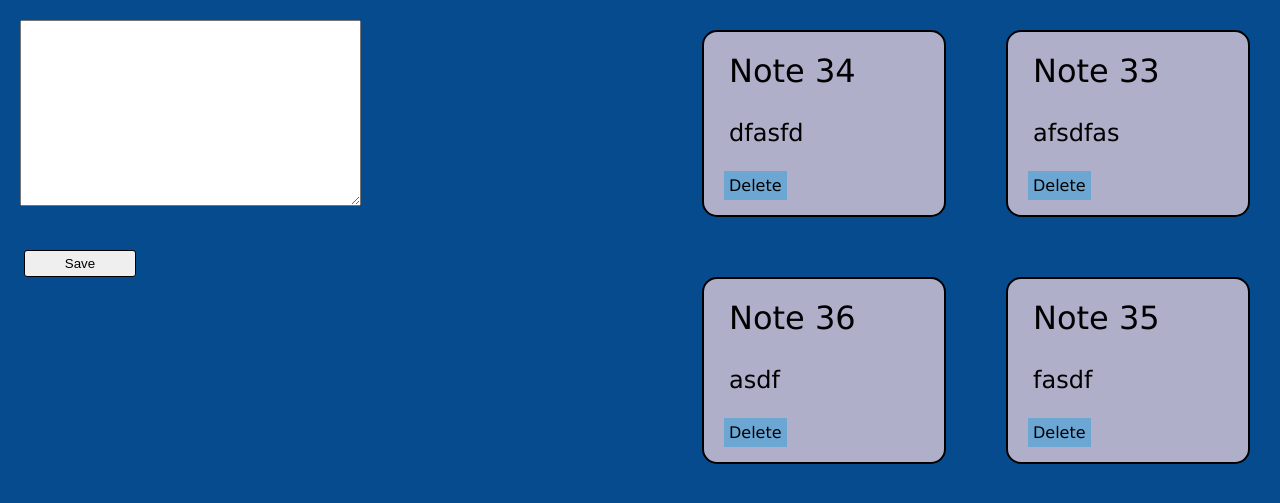
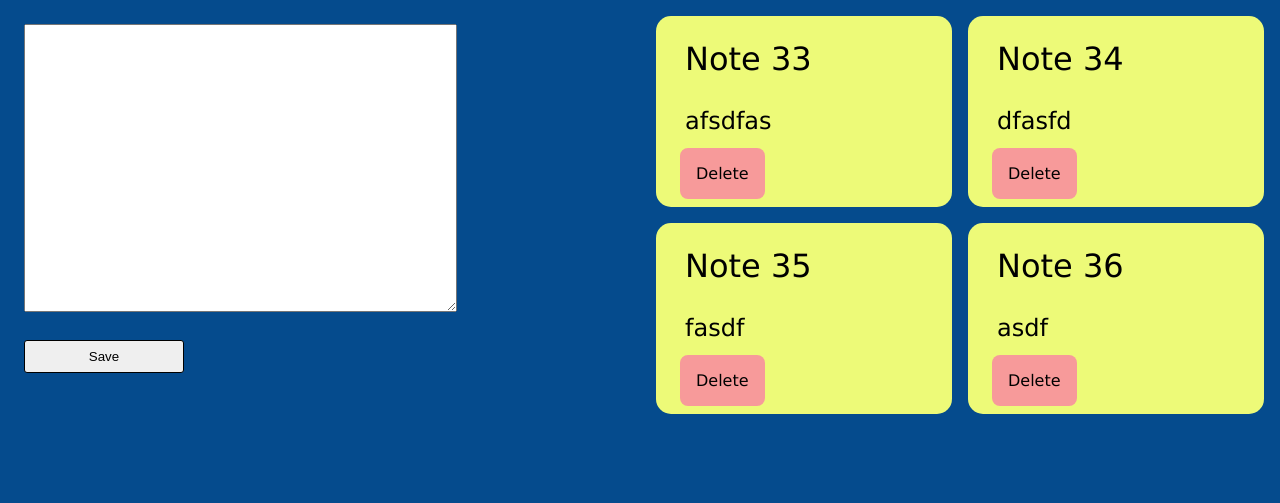
Before and after one commit to EduardYan/python-notes-app, a Flask app: page / in a window 1280 px wide. Shown: the part 120-623 px from the top of the page. Run offline with Flask 3, Linux system fonts and the light colour scheme; data comes from the database, SQL or seed files in the repository; both versions use the stored data as it was after the commit.

Commit message:
Some changes and this version i like

```diff
--- a/app.py
+++ b/app.py
@@ -23,6 +23,7 @@
   notes_list = db.select(SELECT_QUERY)
   db.close()
 
+  # to index.html pass the notes lis of the database for show it
   return render_template('index.html', notes_list = notes_list)
 
 @app.route('/about')
@@ -51,7 +52,7 @@
   db.insert(INSERT_QUERY.format(content = note.content))
   db.close()
 
-  flash(f'Note Added Successfully.')
+  flash('Note Added Successfully.')
 
   # redirecting to home
   return redirect(url_for('home'))
--- a/static/css/main.css
+++ b/static/css/main.css
@@ -1,3 +1,8 @@
+/*
+  These styles are for
+  the home page.
+*/
+
 html {
   font-family: Verdana, Geneva, Tahoma, sans-serif;
 }
@@ -26,6 +31,7 @@
   font-size: 3rem;
   text-decoration: none;
   color: white;
+  transition: color 0.3s ease;
 }
 
 #title-navigation {
@@ -51,39 +57,51 @@
 }
 
 .container {
-  display: flex;
+  display: grid;
+  grid-template-columns: 50% 50%;
 }
 
-#text {
+.container form {
+  margin: 1.5rem;
+}
+
+.container form textarea {
   font-size: 15px;
   font-family: Verdana, Geneva, Tahoma, sans-serif;
+  padding: 0.5rem;
 }
 
-#save-button {
-  padding: 5px;
-  margin: 1.5rem;
+.container form button {
+  margin: 1.5rem 0;
+  padding: 0.5rem 1.5rem;
   border: 1px black solid;
   border-radius: 3px;
-  width: 7rem;
+  width: 10rem;
 }
 
-#save-button:hover {
+.container form button:hover {
   cursor: pointer;
   background-color: #aaa;
 }
 
+#notes-view {
+  padding: 0;
+  margin: 0.5em;
+  display: grid;
+  grid-template-columns: 50% 50%;
+}
+
 .note {
-  float: right;
-  margin: 30px;
-  border: 2px black solid;
+  transition: box-shadow 0.3s ease;
   border-radius: 15px;
-  padding: 20px;
-  width: 200px;
-  background-color: #afafca;
+  margin: 0.5em;
+  padding: 1.5em;
+  background-color: #edfa78;
 }
 
 .note:hover {
-  background-color: #afb4f0;
+  background-color: #c9cefcaf;
+  box-shadow: 0.5rem 0.1rem #aaa;
 }
 
 .title-note {
@@ -102,16 +120,16 @@
 
 
 .delete-link {
-  width: 100%;
   text-decoration: none;
-  border: 1px black ,fsolid;
-  background-color: #6CA7D3;
-  padding: 5px;
+  background-color: #f79a9a;
+  padding: 1rem;
   color: black;
+  border-radius: 0.5rem;
 }
 
 .delete-link:hover {
   background-color: rgb(142, 203, 231);
+  background-color: #f17171;
 }
 
 #no-notes {
@@ -120,13 +138,3 @@
   font-size: 2em;
   margin-left: 500px;
 }
-
-#text {
-  margin: 20px;
-  display: block;
-}
-
-#about-title {
-  color: #efefef;
-  padding: 20px;
-}
--- a/templates/about.html
+++ b/templates/about.html
@@ -1,8 +1,9 @@
 {% extends 'layout.html' %}
 
 {% block content %}
+<link rel="stylesheet" href="/static/css/about.css">
 <div class="target">
-  <h1 id="about-title">About</h1>
+  <span id="about-title">About</span>
   <p id="about-parr">This is a small web application for<br>save notes easily and quickly.</p>
 </div>
 {% endblock %}
--- a/templates/index.html
+++ b/templates/index.html
@@ -4,9 +4,9 @@
 <div class="container">
   <form action="/add-note", method="POST">
 
-    <textarea id="text" name="content" cols="40" rows="10"></textarea>
+    <textarea name="content" cols="50" rows="15"></textarea>
 
-    <button type="submit" id="save-button">Save</button>
+    <button type="submit">Save</button>
 
   </form>
   <!-- NOTES VIEW -->
```
Also changed, not shown: static/css/about.css (added, +32 -0 lines), database/notes.sqlite3.
